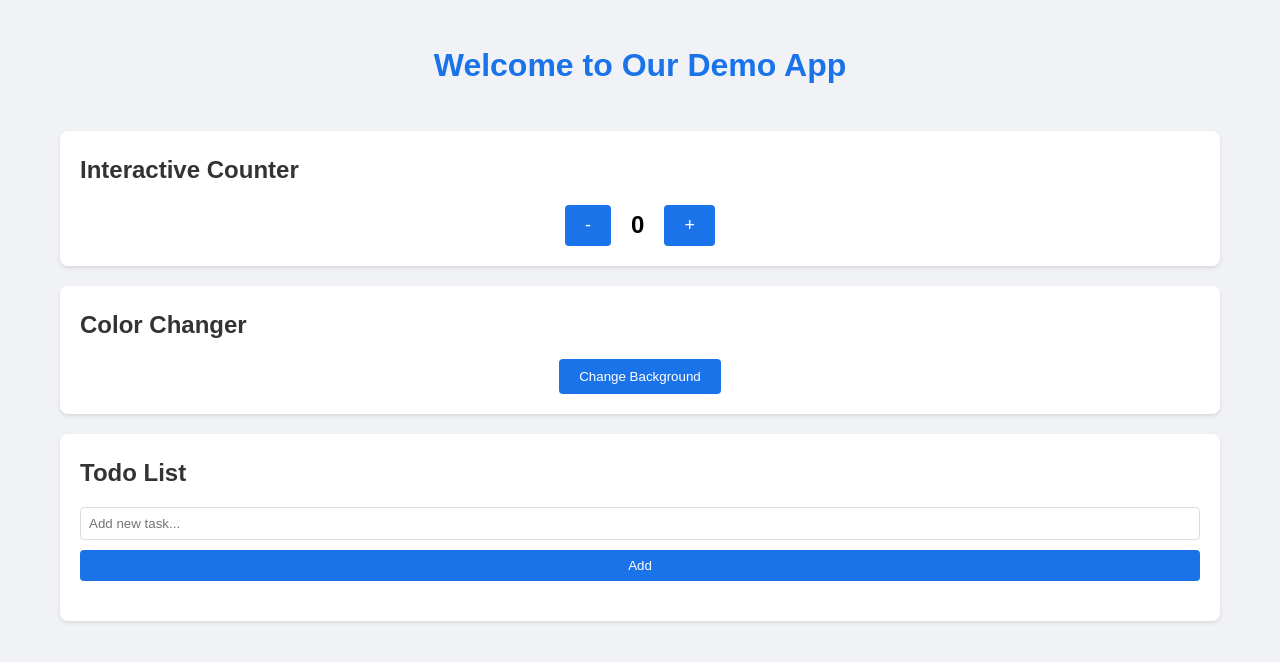
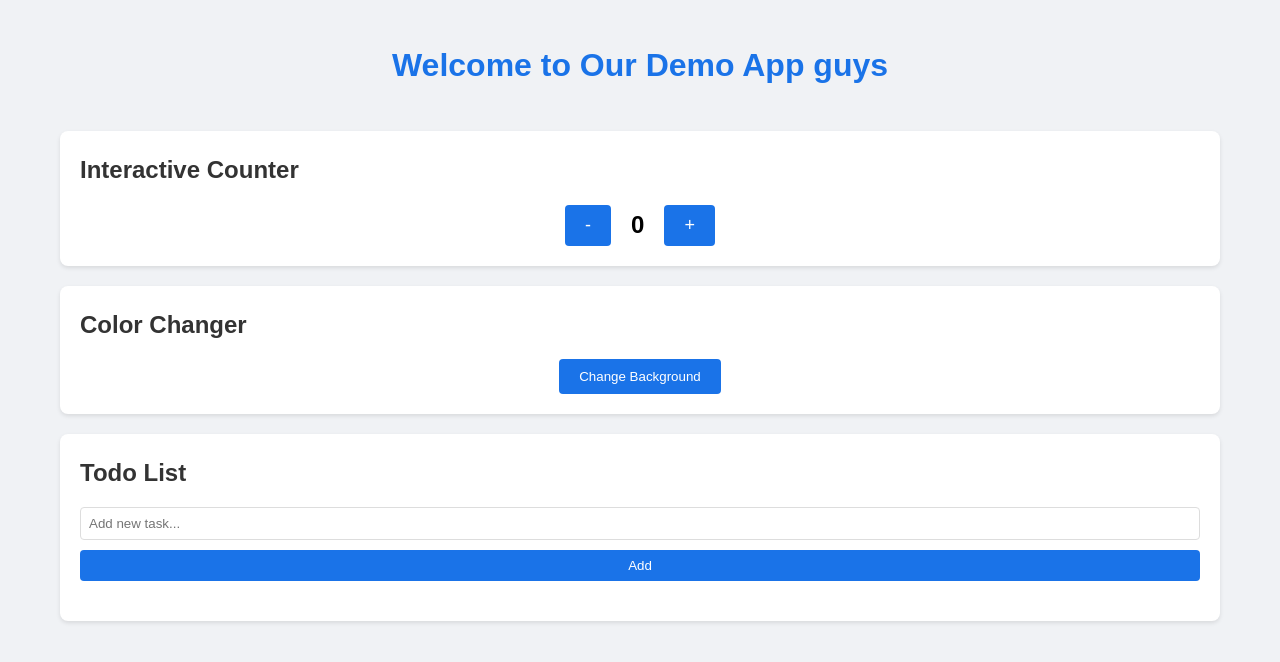
Before and after one commit to KARTIKNAIK18/Demo-CICD, a website: page public/index.html in a window 1280 px wide. Drawn offline with Linux system fonts and the light colour scheme.

Commit message:
Update index.html

```diff
--- a/public/index.html
+++ b/public/index.html
@@ -9,7 +9,7 @@
 <body>
     <div class="container">
         <header>
-            <h1>Welcome to Our Demo App</h1>
+            <h1>Welcome to Our Demo App guys</h1>
         </header>
 
         <main>
```
